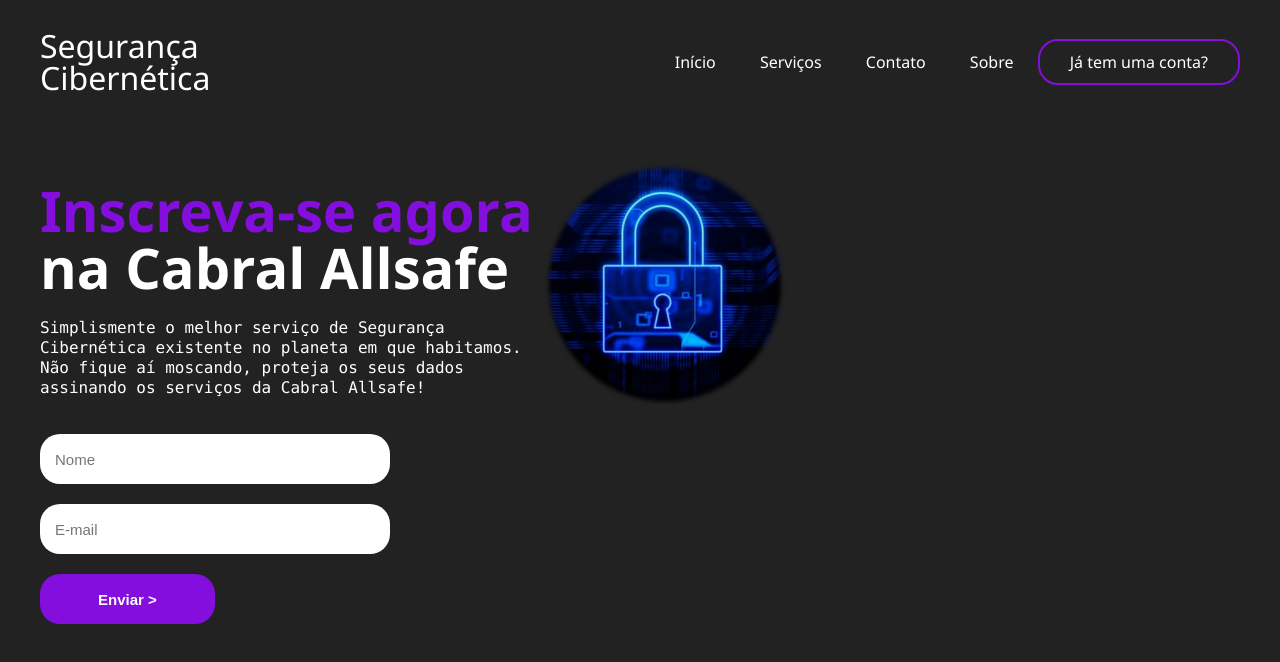
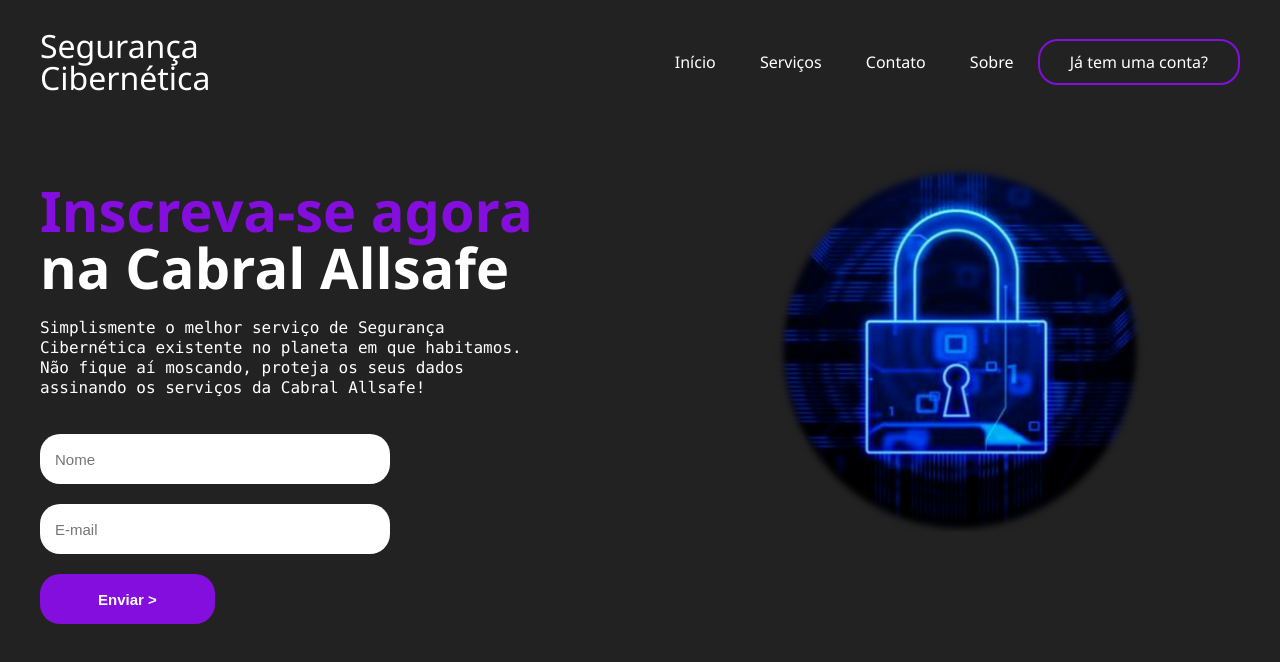
Before and after one commit to ThalissonCabral/Landing-Page, a plain HTML site: page index.html in a window 1280 px wide. Drawn offline with Linux system fonts and the light colour scheme.

Commit message:
Update styles.css

```diff
--- a/styles/styles.css
+++ b/styles/styles.css
@@ -67,7 +67,7 @@ p{
     font-family: Consolas, monaco, monospace;
 }
 img{
-    width: 250px;
+    width: 380px; margin-left: 230px;
 }
 
 form{
```
